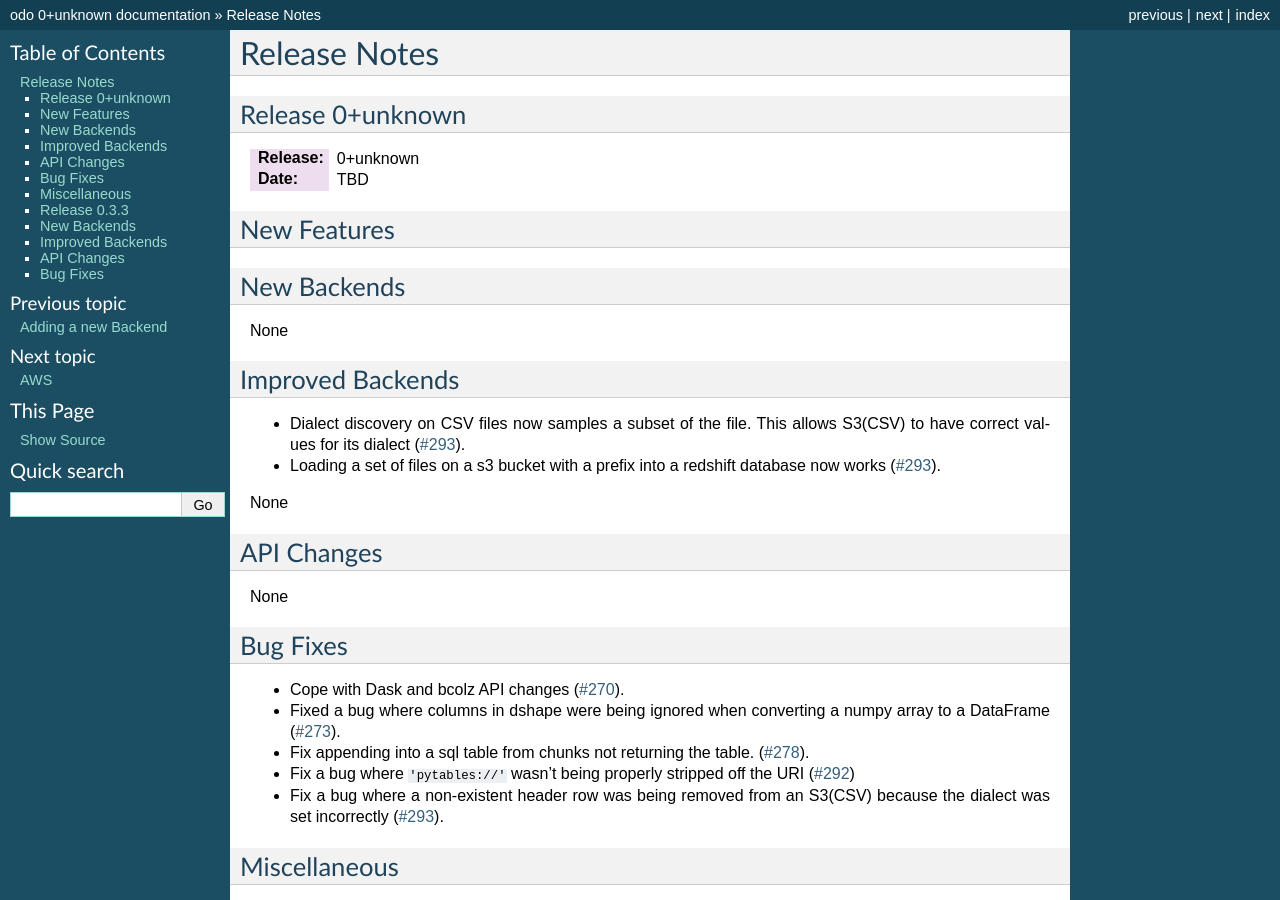
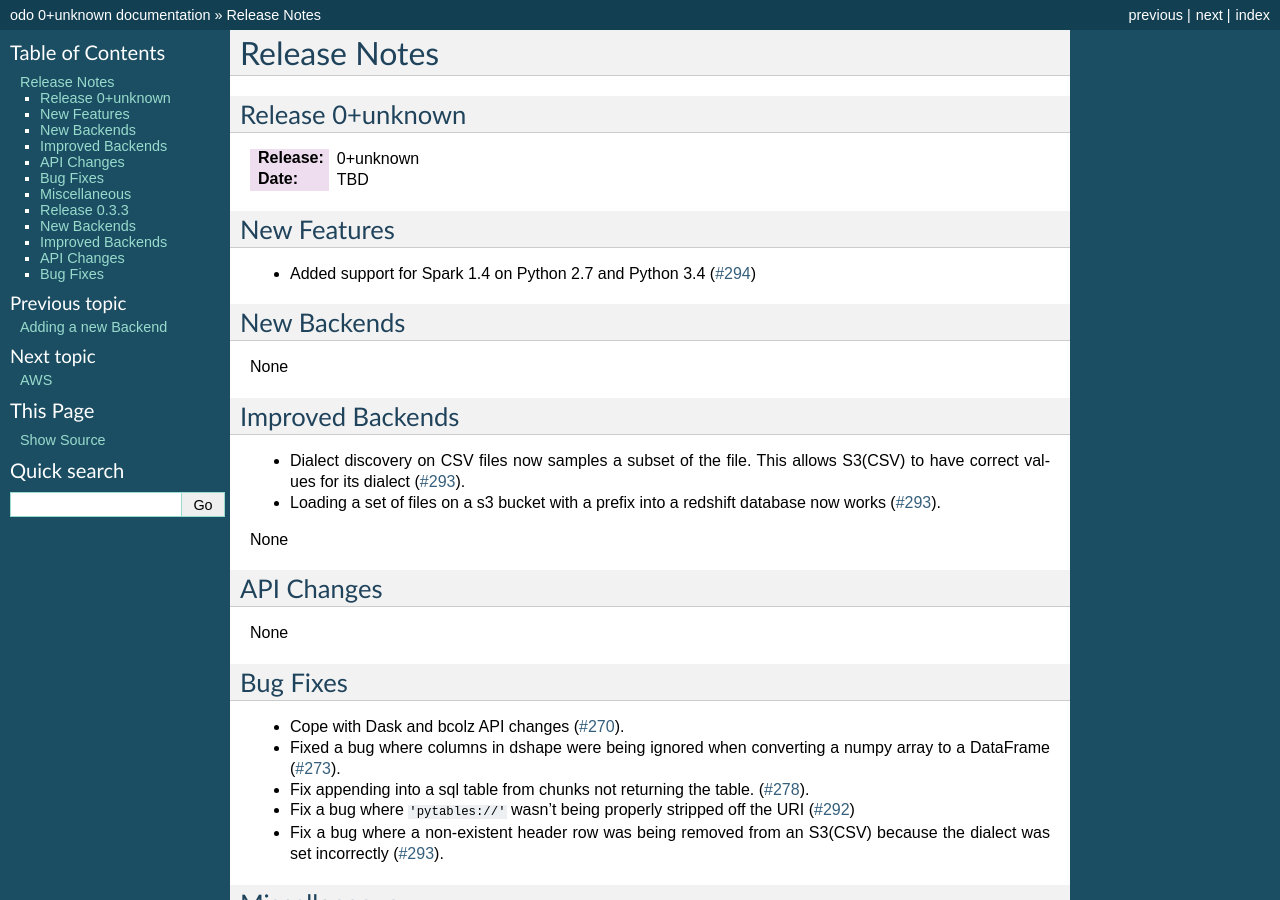
Before and after one commit to blaze/odo, a Sphinx documentation site: the page built from docs/source/releases.rst, in a window 1280 px wide and 900 px high. Built offline with Sphinx 7.4.7, drawn with Linux system fonts in a browser that asks for light colours.

Commit message:
whatsnew

```diff
--- a/docs/source/whatsnew/0.3.4.txt
+++ b/docs/source/whatsnew/0.3.4.txt
@@ -6,6 +6,8 @@
 
 New Features
 ------------
+
+* Added support for Spark 1.4 on Python 2.7 and Python 3.4 (:issue:`294`)
 
 New Backends
 ------------
```
